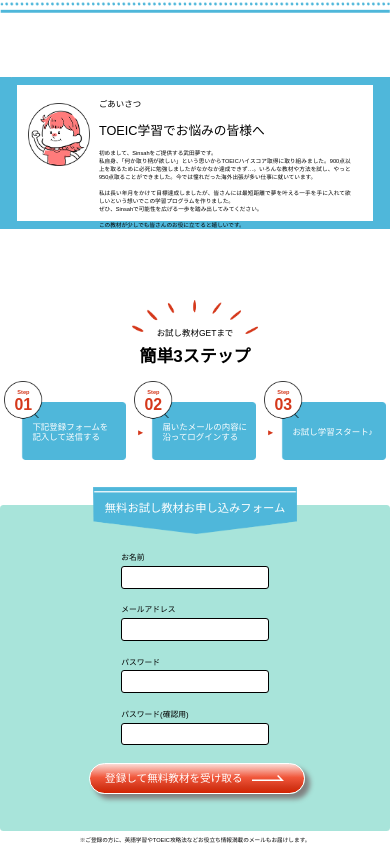
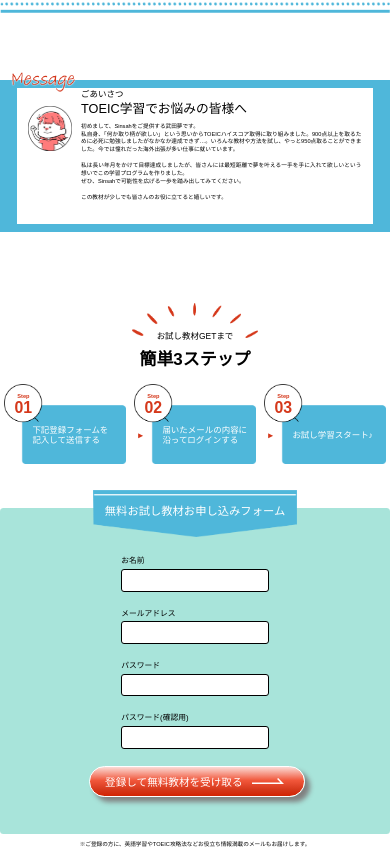
Before and after one commit to ueda-shinya/lp_template_001, a plain HTML site: page index.html in a window 390 px wide. Shown: the part 1728-2575 px from the top of the page. Drawn offline with Linux system fonts and the light colour scheme.

Commit message:
ごあいさつの　massage の画像が消えていたのを修正

```diff
--- a/css/style.css
+++ b/css/style.css
@@ -3,7 +3,7 @@
 /* 変数の定義 */
 :root {
   --mobile-point: 600px; /* スマートフォン375 */
-  --tablet-vertical: 800px; /*タブレット縦置き*/
+  --tablet-vertical: 700px; /*タブレット縦置き*/
   --tablet-horizontal: 1100px; /* タブレット横置き */
   --link-btn-color: #d5381b; /* FVボタンの色 */
   --link-btn-text-color: #ffffff; /* FVボタンの文字の色 */
@@ -407,10 +407,10 @@
 }
 .message img {
   margin-left: clamp(1px, 2.73vw, 30px);
-  width: clamp(1px, -3.27vw, -1px);
+  width: clamp(1px, 16.64vw, 205px);
 }
 .message__area {
-  margin-top: clamp(-36px, 1.09vw, -1px);
+  margin-top: clamp(-36px, -3.27vw, -1px);
   height: clamp(1px, 39.09vw, 430px);
   border: var(--happyvoice-color) solid;
   border-width: clamp(1px, 2.18vw, 24px) clamp(1px, 4.36vw, 48px);
@@ -431,7 +431,7 @@
   font-size: 1.5rem;
 }
 .message__text h3 {
-  margin-bottom: clamp(1px, 2.90vw, 32px);
+  margin-bottom: clamp(1px, 2.9vw, 32px);
   font-size: 2.25rem;
 }
 .message__text p {
@@ -564,14 +564,33 @@
 }
 #subscribe .btn_arrow {
   position: relative;
-  display: inline-block
+  display: inline-block;
 }
 .last_message {
   margin-top: clamp(1px, 6.55vw, 72px);
 }
 
-
-
+@media screen and (max-width: 700px) {
+  .message__img {
+    width: 18%;
+  }
+  .message__img img {
+    width: 70%;
+    margin-top: clamp(1px, 4.73vw, 52px);
+  }
+  .message__text {
+    width: 82%;
+  }
+  .message__text .message_title {
+    margin: clamp(1px, 0.9vw, 8px) 0 clamp(1px, 0.8vw, 8px);
+  }
+  .message__text h3 {
+    margin-bottom: clamp(1px, 1.455vw, 16px);
+  }
+  .message__text p {
+    width: 96%;
+  }
+}
 
 /* レスポンシブ対応 */
 /* @media screen and (max-width: var(--mobile-point)) { */
```
